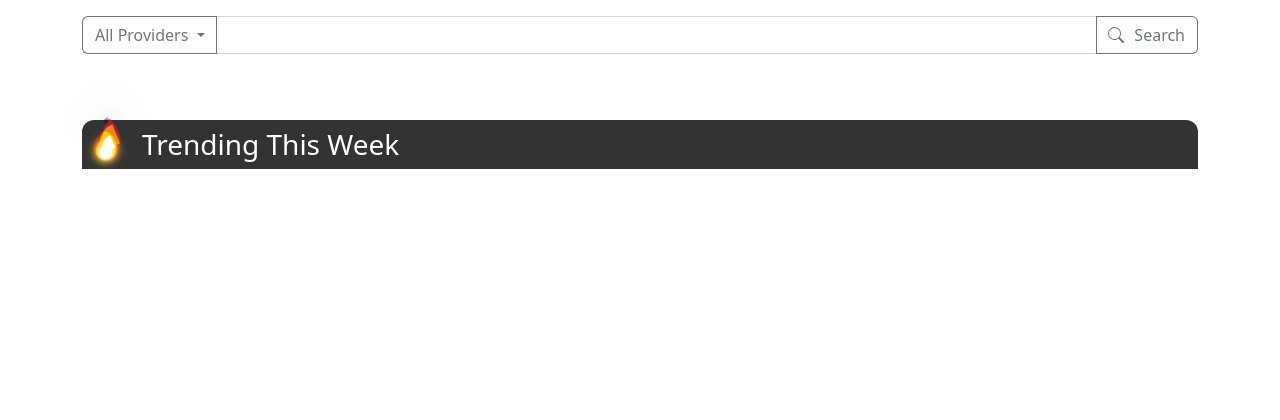
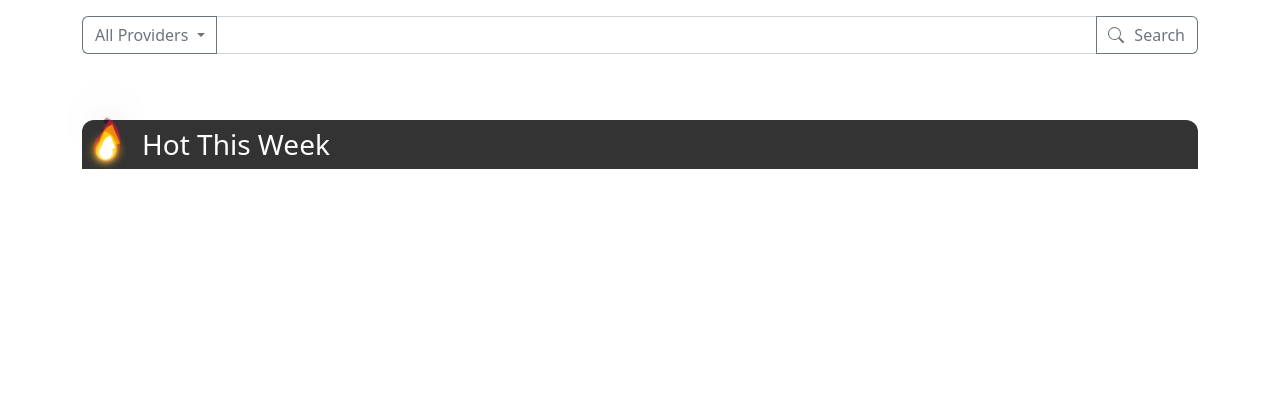
Before and after one commit to oflore12/Where-to-Stream, a Flask app: page / in a window 1280 px wide. Shown: the part 171-591 px from the top of the page. Run offline with Flask 3, Linux system fonts and the light colour scheme; parts of the project's set-up code (start-up, migrations or seed data) failed here and were passed over; some libraries are stand-ins or nearby versions.

```diff
--- a/static/styles.css
+++ b/static/styles.css
@@ -771,6 +771,7 @@ hr {
   display: table;
   border-radius: 12px 12px 0 0;
   position: relative;
+  width: 100%;
 }
 
 .homeSubTitle>span {
--- a/templates/home.html
+++ b/templates/home.html
@@ -6,7 +6,7 @@
 {% block content %}
 {{ search_bar.mainSearchBar('', None) }}
 
-
+<div class="searchSection">
 	<h3 class="homeSubTitle">
 		<div class="flame">
 			<div class="smoke smk-1"></div>
@@ -20,9 +20,10 @@
 			<div class="flm-part flipped ylw"></div>
 			<div class="flm-part wht"></div>
 		</div>
-	<span>Trending This Week</span>
+		<span>Hot This Week</span>
 	</h3>
 	<div id="popularData"></div>
+</div>
 
 <script>
 	fetch("https://api.themoviedb.org/3/trending/all/week?api_key=523e00cfc7fcc6bed883c38162ea974d&language=en-US")
```
Lines whose indentation alone changed are shown as unchanged.
